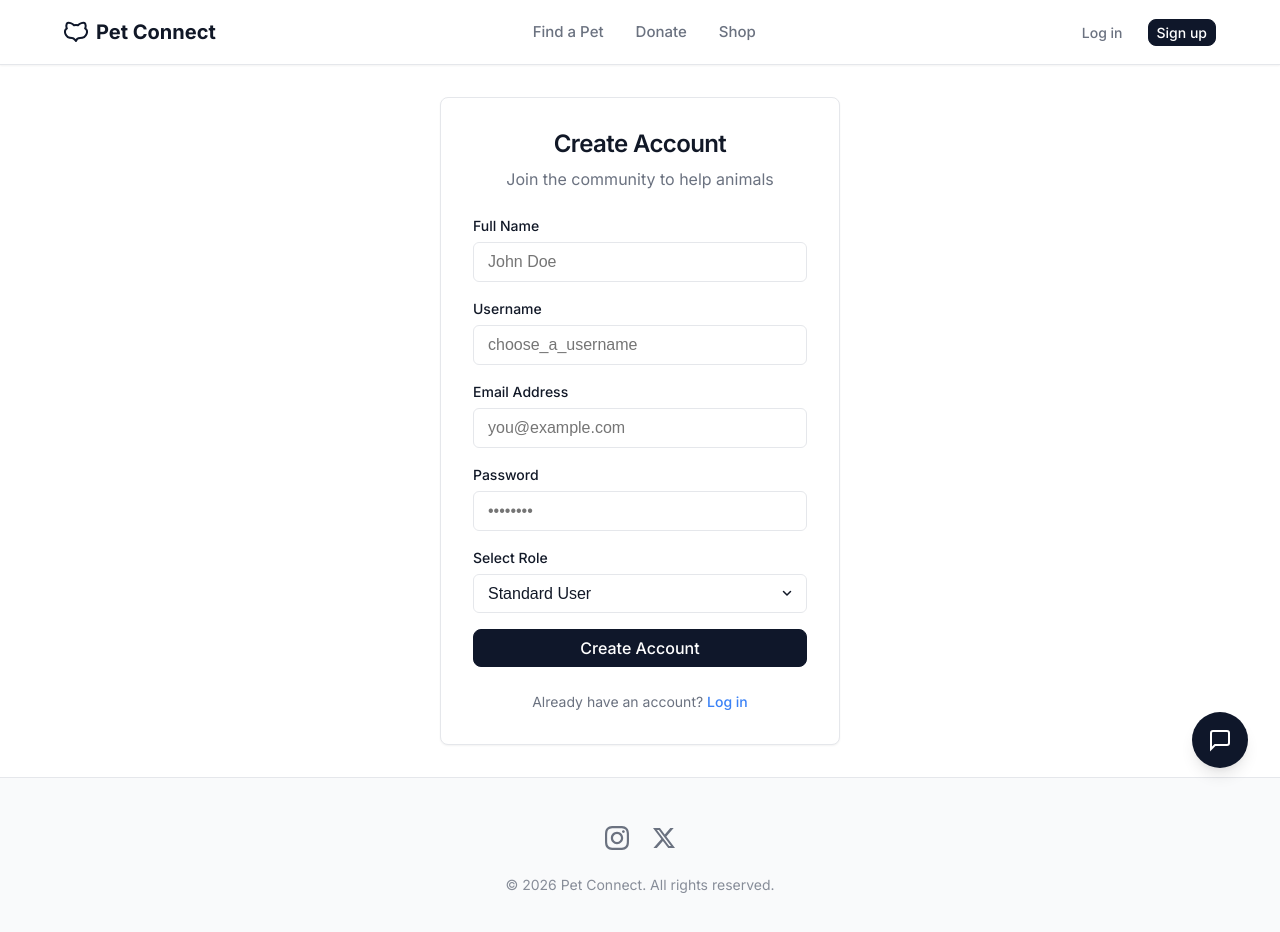
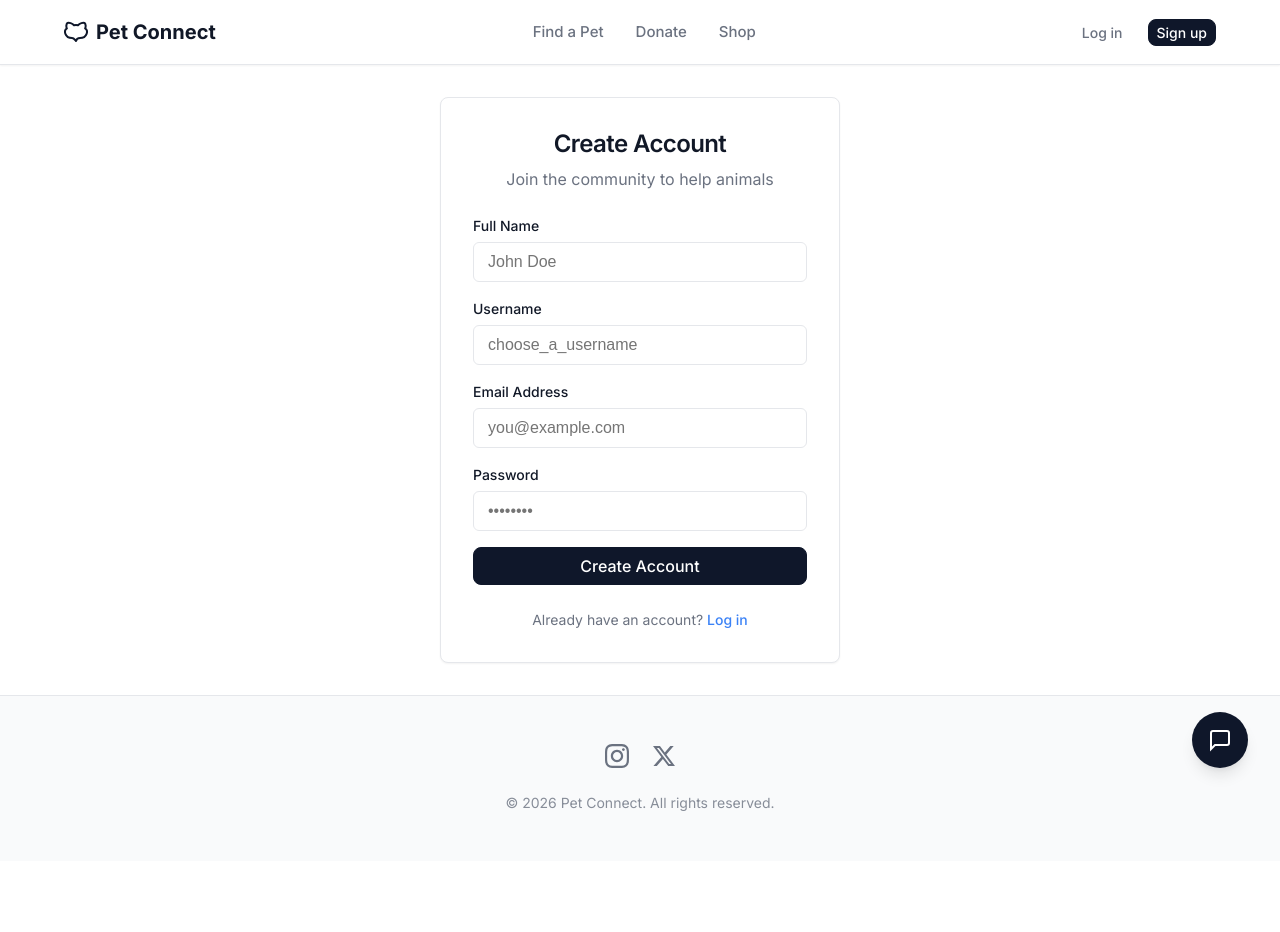
Before and after one commit to ly-sid/pet-connect, a Next.js app: page /register in a window 1280 px wide. Shown: the top 932 px of the page. After the commit the page ends 861 px from the top, so only its background shows below. Built offline with nearby package versions, Linux system fonts and the light colour scheme.

Commit message:
security(auth): enforce USER role on all public registrations to prevent privilege escalation

```diff
--- a/src/app/(auth)/register/page.tsx
+++ b/src/app/(auth)/register/page.tsx
@@ -15,7 +15,6 @@ export default function RegisterPage() {
     const [username, setUsername] = useState('');
     const [email, setEmail] = useState('');
     const [password, setPassword] = useState('');
-    const [role, setRole] = useState<any>('USER');
     const [error, setError] = useState('');
     const [loading, setLoading] = useState(false);
     const { register } = useAuth();
@@ -26,7 +25,7 @@ export default function RegisterPage() {
         setError('');
         setLoading(true);
         try {
-            await register(name, username, email, password, role);
+            await register(name, username, email, password);
             router.push('/dashboard');
         } catch (err: any) {
             setError(err.message || 'Registration failed');
@@ -84,20 +83,6 @@ export default function RegisterPage() {
                     required
                 />
 
-                <Select
-                    label="Select Role"
-                    value={role}
-                    onChange={(e) => setRole(e.target.value)}
-                    options={[
-                        { value: 'USER', label: 'Standard User' },
-                        { value: 'VET', label: 'Veterinarian' },
-                        { value: 'RESCUE', label: 'Rescue Team' },
-                        { value: 'DONOR', label: 'Donor' },
-                    ]}
-                />
-
-
-
                 <Button type="submit" fullWidth loading={loading} className="mt-4">
                     Create Account
                 </Button>
--- a/src/app/api/auth/register/route.ts
+++ b/src/app/api/auth/register/route.ts
@@ -5,7 +5,7 @@ import prisma from '@/lib/prisma';
 export async function POST(req: Request) {
     try {
         const body = await req.json();
-        const { email, username, password, name, role } = body;
+        const { email, username, password, name } = body;
 
         if (!email || !username || !password || !name) {
             return NextResponse.json({ error: 'Missing required fields' }, { status: 400 });
@@ -36,7 +36,7 @@ export async function POST(req: Request) {
                 username,
                 name,
                 password: hashedPassword,
-                role: role || 'USER',
+                role: 'USER',
             },
             select: {
                 id: true,
--- a/src/lib/auth-context.tsx
+++ b/src/lib/auth-context.tsx
@@ -6,7 +6,7 @@ import { User, UserRole } from './types';
 interface AuthContextType {
     user: User | null;
     login: (username: string, password: string) => Promise<void>;
-    register: (name: string, username: string, email: string, password: string, role: UserRole) => Promise<void>;
+    register: (name: string, username: string, email: string, password: string) => Promise<void>;
     logout: () => void;
     isAuthenticated: boolean;
 }
@@ -38,10 +38,10 @@ export function AuthProvider({ children }: { children: React.ReactNode }) {
         localStorage.setItem('pet_connect_user', JSON.stringify(data.user));
     };
 
-    const register = async (name: string, username: string, email: string, password: string, role: UserRole) => {
+    const register = async (name: string, username: string, email: string, password: string) => {
         const res = await fetch('/api/auth/register', {
             method: 'POST',
-            body: JSON.stringify({ name, username, email, password, role }),
+            body: JSON.stringify({ name, username, email, password }),
             headers: { 'Content-Type': 'application/json' }
         });
 
```
